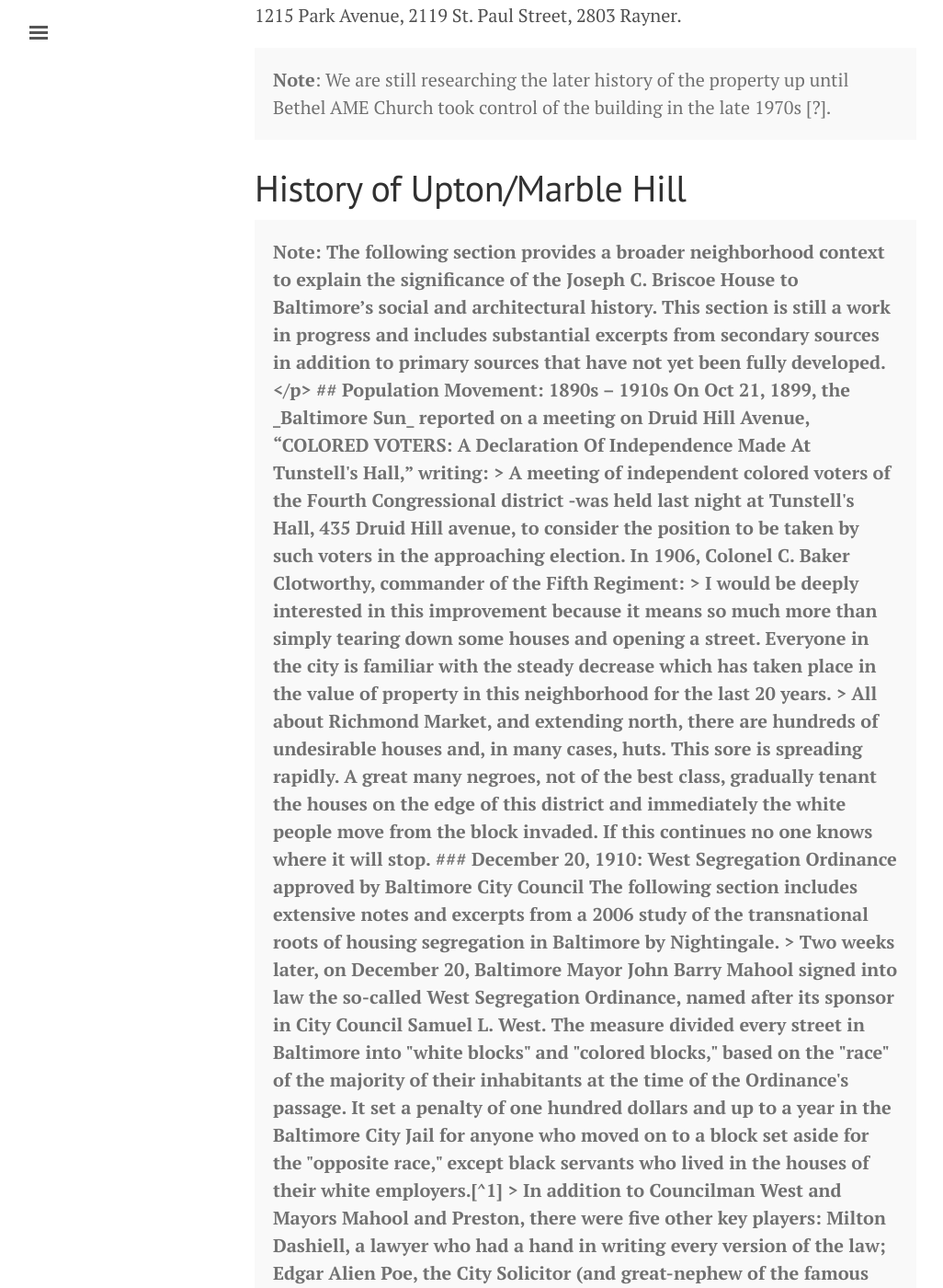
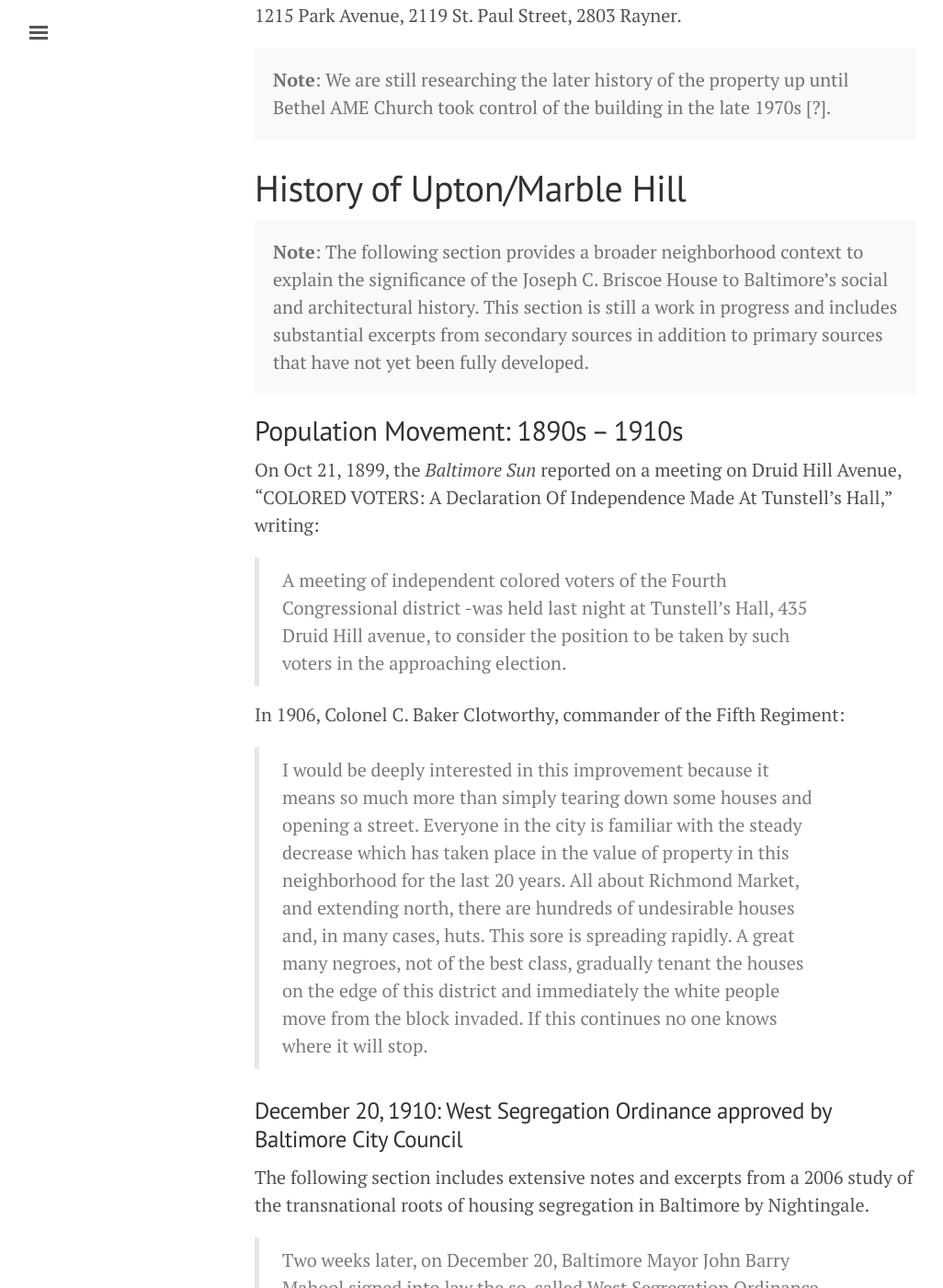
Before and after one commit to baltimoreheritage/civil-rights-heritage, a Jekyll site: the page built from _posts/2015-11-19-joseph-briscoe-house.md, in a window 1280 px wide and 1400 px high, scrolled down 6872 px. Shown: the whole window at 92% size, without its empty margins (3-1029 px from the left). Built offline with Jekyll 4.4.1, drawn with Linux system fonts in a browser that asks for light colours; some of the changed text lies outside the part shown.

Commit message:
Minor formatting fix

```diff
--- a/_posts/2015-11-19-joseph-briscoe-house.md
+++ b/_posts/2015-11-19-joseph-briscoe-house.md
@@ -116,7 +116,7 @@ By 1938, 1232 Druid Hill Avenue was a advertised for rent for $6.50 [a week? a m
 
 # History of Upton/Marble Hill
 
-<p class="message"><b>Note<b>: The following section provides a broader neighborhood context to explain the significance of the Joseph C. Briscoe House to Baltimore’s social and architectural history. This section is still a work in progress and includes substantial excerpts from secondary sources in addition to primary sources that have not yet been fully developed.</p>
+<p class="message"><b>Note</b>: The following section provides a broader neighborhood context to explain the significance of the Joseph C. Briscoe House to Baltimore’s social and architectural history. This section is still a work in progress and includes substantial excerpts from secondary sources in addition to primary sources that have not yet been fully developed.</p>
 
 ## Population Movement: 1890s – 1910s
 
```
